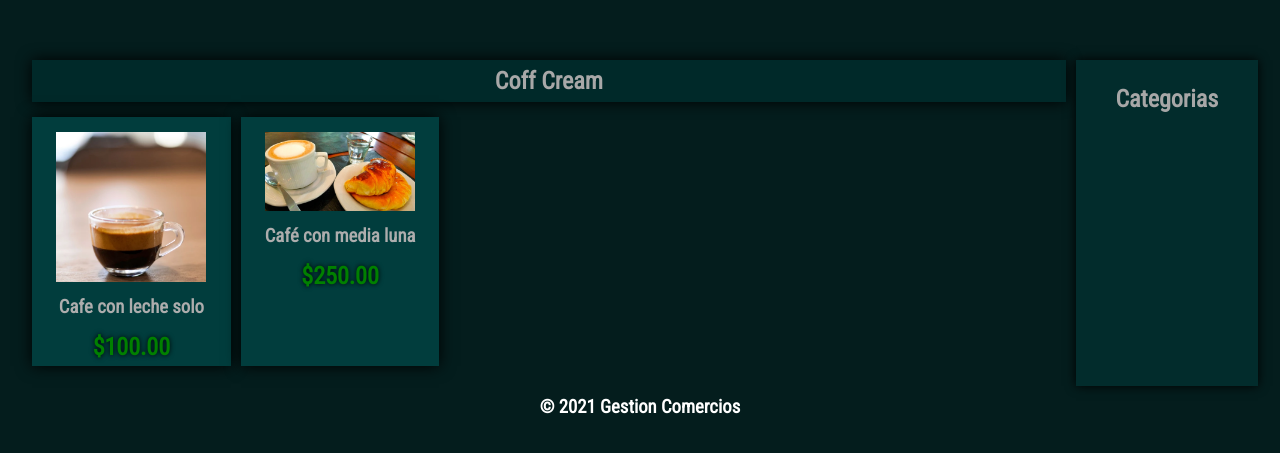
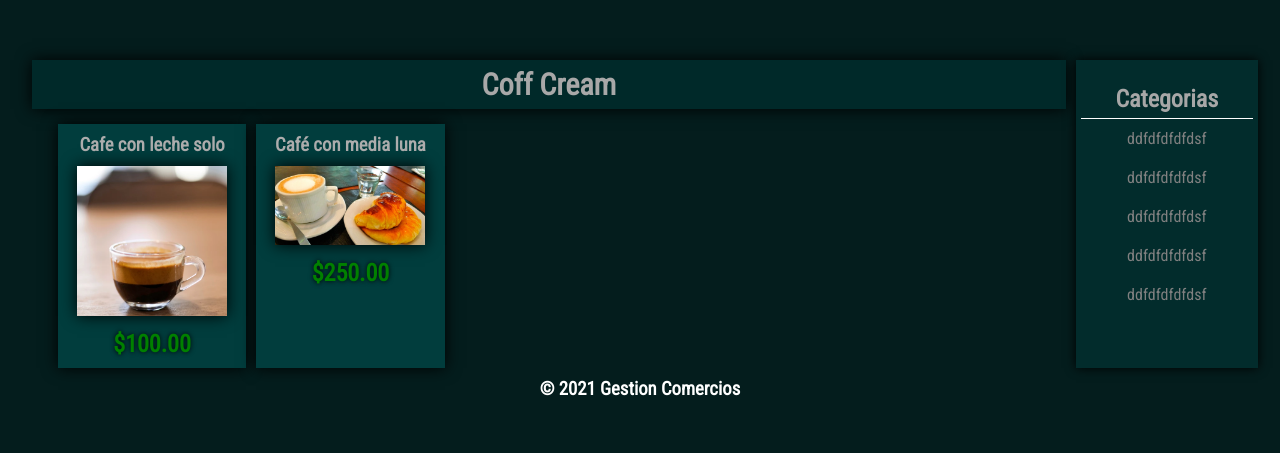
Before and after one commit to kapitanl/Proyecto-final-Gestion-Comercios, a Django app: a page that uses GestionComerciosApp/templates/base.html in a window 1280 px wide. Shown: the part 101-554 px from the top of the page. Run offline with Django 3.2, Linux system fonts and the light colour scheme; data comes from the database, SQL or seed files in the repository; both versions use the stored data as it was before the commit.

Commit message:
se agregaron estilos a los formularios y se cambio la apariencia del home

```diff
--- a/GestionComerciosApp/models.py
+++ b/GestionComerciosApp/models.py
@@ -9,7 +9,6 @@ class LocalidadesForms(models.Model):
         return self.localidad
 
 class ComercioForms(models.Model):
-    comercio_user = models.ForeignKey(User, on_delete=models.CASCADE)
     comercio = models.CharField(max_length=150)
 
     def __str__(self):
--- a/GestionComerciosApp/static/estilos.css
+++ b/GestionComerciosApp/static/estilos.css
@@ -172,43 +172,66 @@ article{
     display: grid;
     grid-template-columns: 1fr 1fr 1fr;
     gap: 20px;
+    width: 95%;
+    margin: auto;
 
 }
 .comercios{
     position: relative;
     text-align: center;
-    background: rgb(6, 63, 63);
+    background: rgb(3, 46, 46);
     box-shadow: 0 0 15px;
-    padding: 10px;
+    padding-bottom: 10px;
 }
 article .comercios h2{
     background: rgb(0, 54, 54);
     color: rgb(194, 194, 194);
     padding: 10px 0;
+    font-size: 30px;
     box-shadow: 0 0 5px black;
 }
 article .comercios p{
     color: wheat;
+    padding: 10px;
 }
 
-.comercios h3{
-    color: wheat;
-    margin: 10px 0;
-}
 .comercios > h3 > a{
     text-decoration: none;
-    color: rgb(202, 202, 202) ;
+    font-size: 23px;
+    color:rgb(177, 33, 33);
 }
+.comercios > a{
+    display: block;
+    color: grey;
+    padding: 10px 0;
+}
+
 .btn-localidad{
     text-decoration: none;
     color: gray ;
 }
-article img{
-    width: 150px;
+.comercios > img{
+    width: 200px;
     margin: 10px 0;
 }
 
-/* seccion de los producos */
+/* seccion de los producos seccion-comercios */
+
+.contenedor-seccion-comercios{
+    display: grid;
+    grid-template-columns: 85% 15%;
+    gap: 10px;
+}
+
+.contenedor-producots > h1{
+    text-align: center;
+    color: rgb(168, 168, 168);
+    background: rgb(0, 41, 41);
+    box-shadow: 0 0 15px black;
+    padding: 7px;
+    margin: 40px 0 15px;
+    font-size: 30px;
+}
 
 .articulo-productos{
     display: grid;
@@ -219,52 +242,58 @@ article img{
 .lista-productos{
     background: rgb(1, 61, 61);
     box-shadow: 0 0 15px black;
-    padding: 5px;
+    padding: 10px;
     text-align: center;
     color: rgb(173, 173, 173);
+
 }
 
 .lista-productos > img{
     width: 150px;
+    box-shadow: 0 0 15px black;
 }
 
 .lista-productos >h3{
-    margin-bottom: 15px;
+    padding-bottom: 10px;
 }
 
 .lista-productos > h2{
     color: green;
     text-shadow: 0 0 5px black;
-}
-/* muestra de productos */
-
-.productos{
-    display: flex;
-    width: 90%;
-    background: rgb(14, 43, 43);
-    margin: auto;
-    margin-bottom: 10px;
-    justify-content: space-around;
-}
-.productos img{
-    width: 50px;
-    height: 50px;
+    padding-top: 10px;
 }
 
-/* boton favorito */
-.btn-favorito{
-    position: absolute;
-    top: 0%;
-    right: 0;
-    text-decoration: none;
-    background: greenyellow;
-    color: black;
-    padding: 10px;
-    box-shadow: -5px 5px 10px black;
+
+.aside-comercios{
+    background: rgb(2, 44, 44);
+    padding: 5px;
+    margin-top: 60px;
+    box-shadow: 0 0 10px;
 }
 
-.btn-favorito:hover{
-    background: rgb(137, 216, 18);
+.aside-comercios > .barra-lateral{
+    margin-top: 20px;
+    text-align: center;
+}
+.aside-comercios > .barra-lateral > ul{
+    display: flex;
+    flex-direction: column;
+}
+
+.aside-comercios > .barra-lateral h2{
+    color: rgb(167, 167, 167);
+    padding-bottom: 5px;
+    border-bottom: 1px solid white;
+}
+
+.aside-comercios > .barra-lateral > ul > li{
+    list-style: none;
+}
+.aside-comercios > .barra-lateral > ul > li > a{
+    display: block;
+    text-decoration: none;
+    color: gray;
+    padding: 10px 0;
 }
 
 /*  footer */
@@ -275,40 +304,6 @@ footer h3{
     padding: 10px 0;
 }
 
-/*  Area del contenedor */
-.contenedor{
-    display: grid;
-    grid-template-columns: 85% 15%;
-    gap: 10px;
-}
-
-/* barra lateral */
-
-aside{
-    background: rgb(2, 44, 44);
-    padding: 5px;
-    margin-top: 60px;
-    box-shadow: 0 0 10px;
-}
-
-.barra-lateral{
-    margin-top: 20px;
-    text-align: center;
-}
-
-.barra-lateral h2{
-    color: rgb(167, 167, 167);
-}
-
-.barra-lateral > ul > li{
-    list-style: none;
-}
-.barra-lateral > ul > li > a{
-    display: block;
-    text-decoration: none;
-    color: gray;
-    padding: 10px 0;
-}
 
 /* section perfil */
 .section-perfil{
--- a/GestionComerciosApp/templates/base.html
+++ b/GestionComerciosApp/templates/base.html
@@ -5,11 +5,13 @@
     <meta charset="UTF-8">
     <meta name="viewport" content="width=device-width, initial-scale=1.0">
     <title>Gestion comercios</title>
+
     <link rel="stylesheet" href="{% static 'estilos.css' %}">
+    <link rel="stylesheet" href="{% static 'listas.css' %}">
+
     <link rel="preconnect" href="https://fonts.gstatic.com">
+    <link href="https://fonts.googleapis.com/css2?family=Roboto+Condensed:wght@300;400&display=swap" rel="stylesheet">
 
-    <link href="https://fonts.googleapis.com/css2?family=Roboto+Condensed:wght@300;400&display=swap" rel="stylesheet">
-    <link rel="stylesheet" href="{% static 'listas.css' %}">
 </head>
 <body>
     <header>
--- a/GestionComerciosApp/templates/seccion_comercios.html
+++ b/GestionComerciosApp/templates/seccion_comercios.html
@@ -4,27 +4,33 @@
 
 {% block section %}
 
-<div class="contenedor">
+<div class="contenedor-seccion-comercios">
     <section>
-        <div class="categorias">
+        <div class="contenedor-producots">
                 {% for c in comer %}
                 <h1>{{ c.nombre_del_comercio }}</h1>
                 {% endfor %}
                 <article class="articulo-productos">
                     {% for f in form %}
                     <div class="lista-productos">
+                        <h3>{{ f.nombre_producto }}</h3>
                         <img src="{{ f.img_producto.url }}" alt="">
-                        <h3>{{ f.nombre_producto }}</h3>
+
                         <h2>${{ f.precio_producto }}</h2>
                     </div>
                     {% endfor %}
                 </article>
         </div>
     </section>
-    <aside>
+    <aside class="aside-comercios">
         <div class="barra-lateral">
             <h2>Categorias</h2>
             <ul>
+                <li ><a href="">ddfdfdfdfdsf</a> </li>
+                <li ><a href="">ddfdfdfdfdsf</a> </li>
+                <li ><a href="">ddfdfdfdfdsf</a> </li>
+                <li ><a href="">ddfdfdfdfdsf</a> </li>
+                <li ><a href="">ddfdfdfdfdsf</a> </li>
                 {% for c in cat %}
                             <li><a href="{% url 'categoriaDeProductos'  c.id   %}">{{ c.nom_categoria_productos }}</a></li>
                 {% endfor %}
--- a/UsuariosApp/templates/add_comercio.html
+++ b/UsuariosApp/templates/add_comercio.html
@@ -7,7 +7,7 @@
 <section class="sectin-add-comercio">
         <form action="" method="POST"  enctype="multipart/form-data">
             {% csrf_token %}
-            {{ form.as_p }}
+            {{ form }}
             <button type="submit" >Publicar</button>
         </form>
 </section>
--- a/UsuariosApp/templates/add_productos.html
+++ b/UsuariosApp/templates/add_productos.html
@@ -7,8 +7,8 @@
 <section class="sectin-add-comercio">
         <form action="" method="POST"  enctype="multipart/form-data">
             {% csrf_token %}
-            {{ form.as_p }}
-            <button type="submit" >Publicar</button>
+            {{ form }}
+            <button type="submit" >Guardar producto</button>
         </form>
 </section>
 
--- a/UsuariosApp/templates/editar_comercio.html
+++ b/UsuariosApp/templates/editar_comercio.html
@@ -8,8 +8,8 @@
 <section class="sectin-add-comercio">
     <form action="" method="POST"  enctype="multipart/form-data">
         {% csrf_token %}
-        {{ form.as_p }}
-        <button type="submit" >Publicar</button>
+        {{ form }}
+        <button type="submit" >Editar</button>
     </form>
 </section>
 
```
Also changed, not shown: other parts of GestionComerciosApp/static/estilos.css (+97 -2 lines), GestionComerciosApp/templates/home.html (+1 -39 lines), UsuariosApp/templates/perfil.html (+5 -4 lines), UsuariosApp/views.py (+15 -11 lines), GestionComerciosApp/migrations/0011_remove_comercioforms_comercio_user.py (added), db.sqlite3, media/comercos/unnamed_jnqP1Ny.jpg (added), media/productos-comercio/desayuno-frances-cafe-leche-croissants_112793-762.jpg (added), media/productos-comercio/images_4yxhykE.jpg (added), media/productos-comercio/images_iIEMHri.jpg (added).
